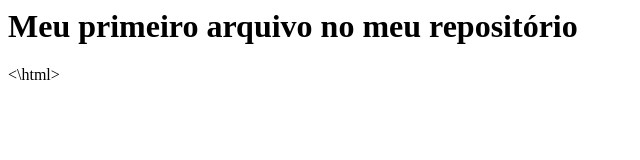
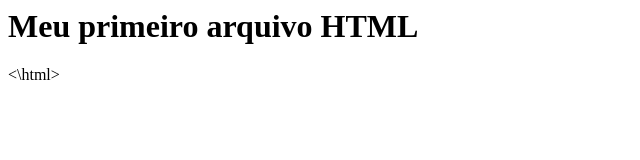
Before and after one commit to DIENIFERSIMARA/PRIMEIRO-REPOSITORIO, a plain HTML site: page index.html in a window 1280 px wide. Shown: the whole page, without its empty margins (0-640 px from the left). Drawn offline with Linux system fonts and the light colour scheme.

Commit message:
Update index.html

```diff
--- a/index.html
+++ b/index.html
@@ -1,3 +1,3 @@
 <html>
-        <h1> Meu primeiro arquivo no meu repositório</h1>
+        <h1> Meu primeiro arquivo HTML</h1>
 <\html>
```
